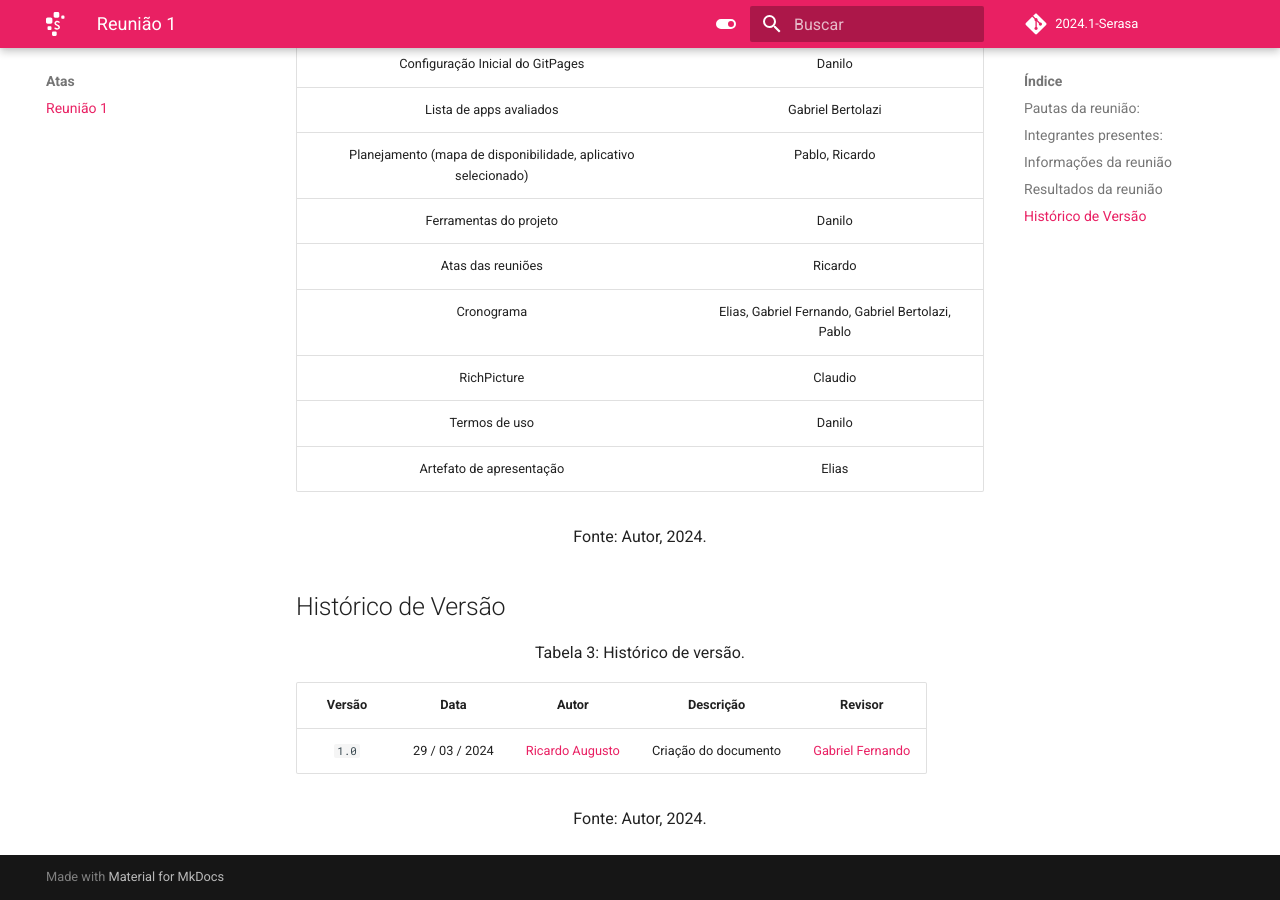
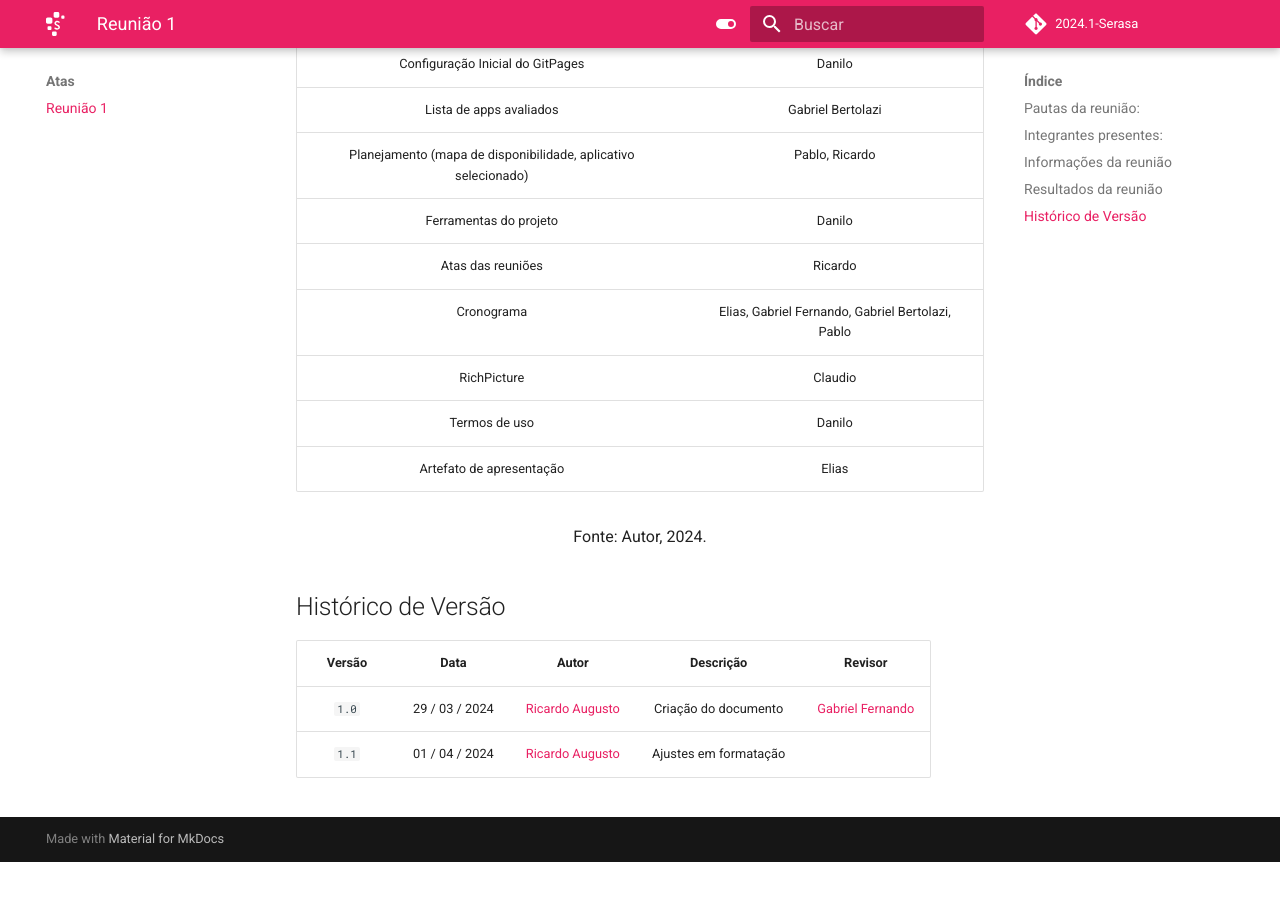
Before and after one commit to Requisitos-de-Software/2024.1-Serasa, an MkDocs documentation site: the page built from docs/atas/ata1.md, in a window 1280 px wide and 900 px high, scrolled down 1153 px. Built offline with MkDocs 1.6.1 and Material for MkDocs 9.7.7, drawn with Linux system fonts in a browser that asks for light colours; comment, search, counter and statistics services are not loaded; after the commit the page ends 2015 px from its top, so only the background shows below that.

Commit message:
atualizando historico de versao

```diff
--- a/docs/atas/ata1.md
+++ b/docs/atas/ata1.md
@@ -52,16 +52,10 @@
 
 ## Histórico de Versão
 
-<div style="text-align: center">
-<p> Tabela 3: Histórico de versão. </p>
-</div>
-
 | Versão | Data | Autor | Descrição | Revisor
 |:-:|:-:|:-:|:-:|:-:|
 |`1.0`| 29 / 03 / 2024 | [Ricardo Augusto][RicardoGH] | Criação do documento | [Gabriel Fernando][GabrielFGH]
-<div style="text-align: center">
-<p> Fonte: Autor, 2024. </p>
-</div>
+|`1.1`| 01 / 04 / 2024 | [Ricardo Augusto][RicardoGH] | Ajustes em formatação |
 
 
 [ClaudioGH]: https://github.com/claudiohsc
```
